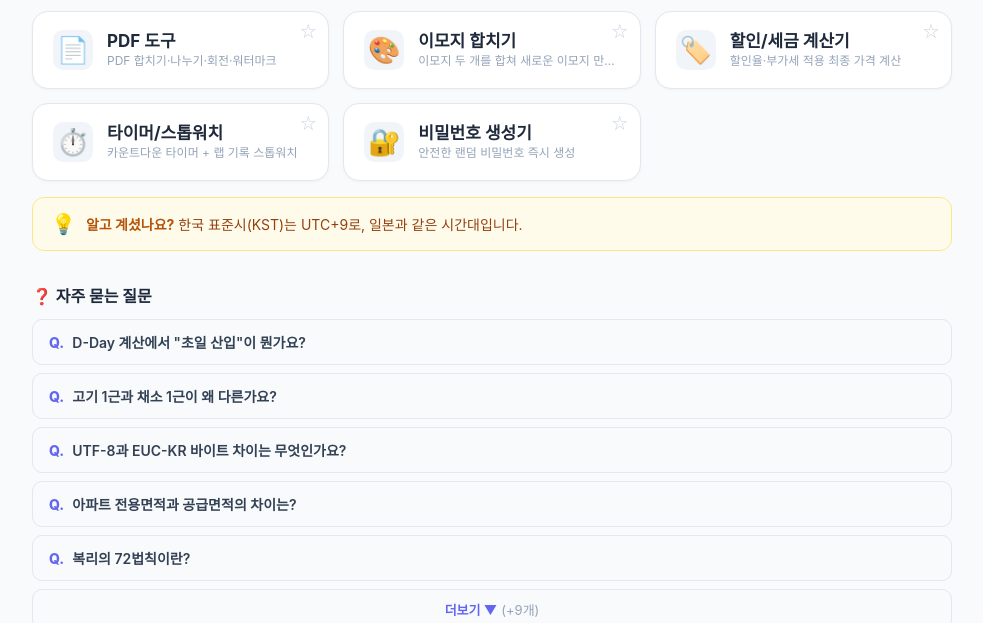
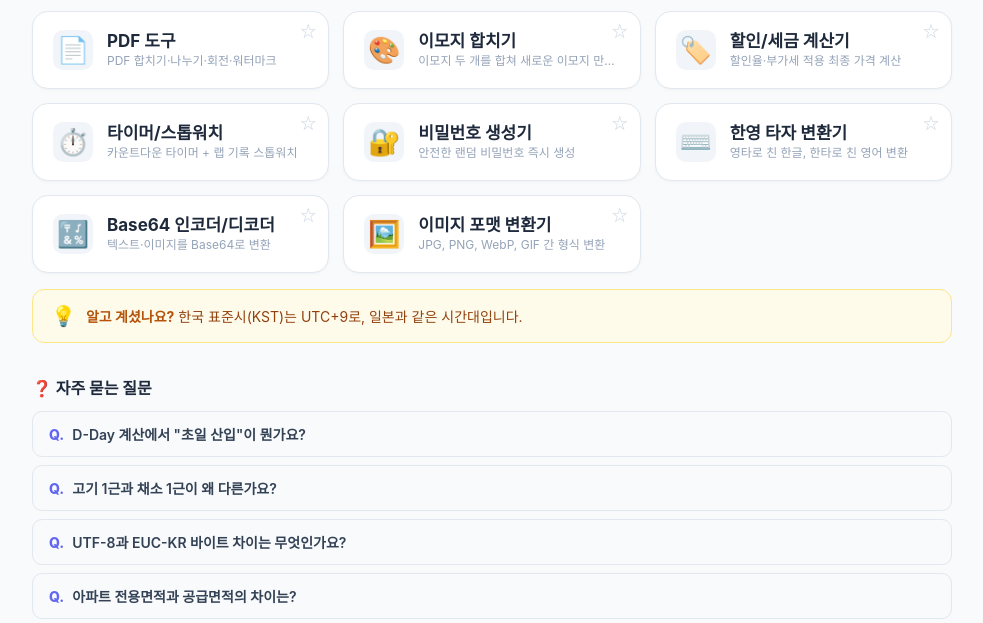
Before and after one commit to teemoZipsa/teemoZipsa.github.io, a plain HTML site: page index.html in a window 1280 px wide. Shown: the part 1052-1675 px from the top of the page, without its empty margins (148-1131 px from the left). Drawn offline with Linux system fonts and the light colour scheme; a web font is replaced by a local one.

Commit message:
feat: Add 3 new tool cards - Korean-English converter, Base64, Image format
Co-Authored-By: Claude Opus 4.6 <noreply@anthropic.com>

```diff
--- a/index.html
+++ b/index.html
@@ -350,6 +350,18 @@
     <a href="https://teemozipsa.github.io/special-chars/password-gen/" class="tool-card" data-keywords="비밀번호 생성기 패스워드 암호 보안 password generator 랜덤" data-category="utility">
         <div class="tool-icon">🔐</div>
         <div class="tool-info"><div class="tool-name">비밀번호 생성기</div><div class="tool-desc">안전한 랜덤 비밀번호 즉시 생성</div></div>
+    </a>
+    <a href="https://teemozipsa.github.io/special-chars/korean-english-converter/" class="tool-card" data-keywords="한영 타자 변환 키보드 영타 한타 변환기 korean english converter" data-category="convert">
+        <div class="tool-icon">⌨️</div>
+        <div class="tool-info"><div class="tool-name">한영 타자 변환기</div><div class="tool-desc">영타로 친 한글, 한타로 친 영어 변환</div></div>
+    </a>
+    <a href="https://teemozipsa.github.io/special-chars/base64-tool/" class="tool-card" data-keywords="Base64 인코더 디코더 인코딩 디코딩 텍스트 이미지 변환 base64 encoder decoder" data-category="utility">
+        <div class="tool-icon">🔣</div>
+        <div class="tool-info"><div class="tool-name">Base64 인코더/디코더</div><div class="tool-desc">텍스트·이미지를 Base64로 변환</div></div>
+    </a>
+    <a href="https://teemozipsa.github.io/special-chars/image-format-converter/" class="tool-card" data-keywords="이미지 포맷 변환 JPG PNG WebP GIF 파일 형식 image format converter" data-category="convert">
+        <div class="tool-icon">🖼️</div>
+        <div class="tool-info"><div class="tool-name">이미지 포맷 변환기</div><div class="tool-desc">JPG, PNG, WebP, GIF 간 형식 변환</div></div>
     </a>
 </div>
 
```
